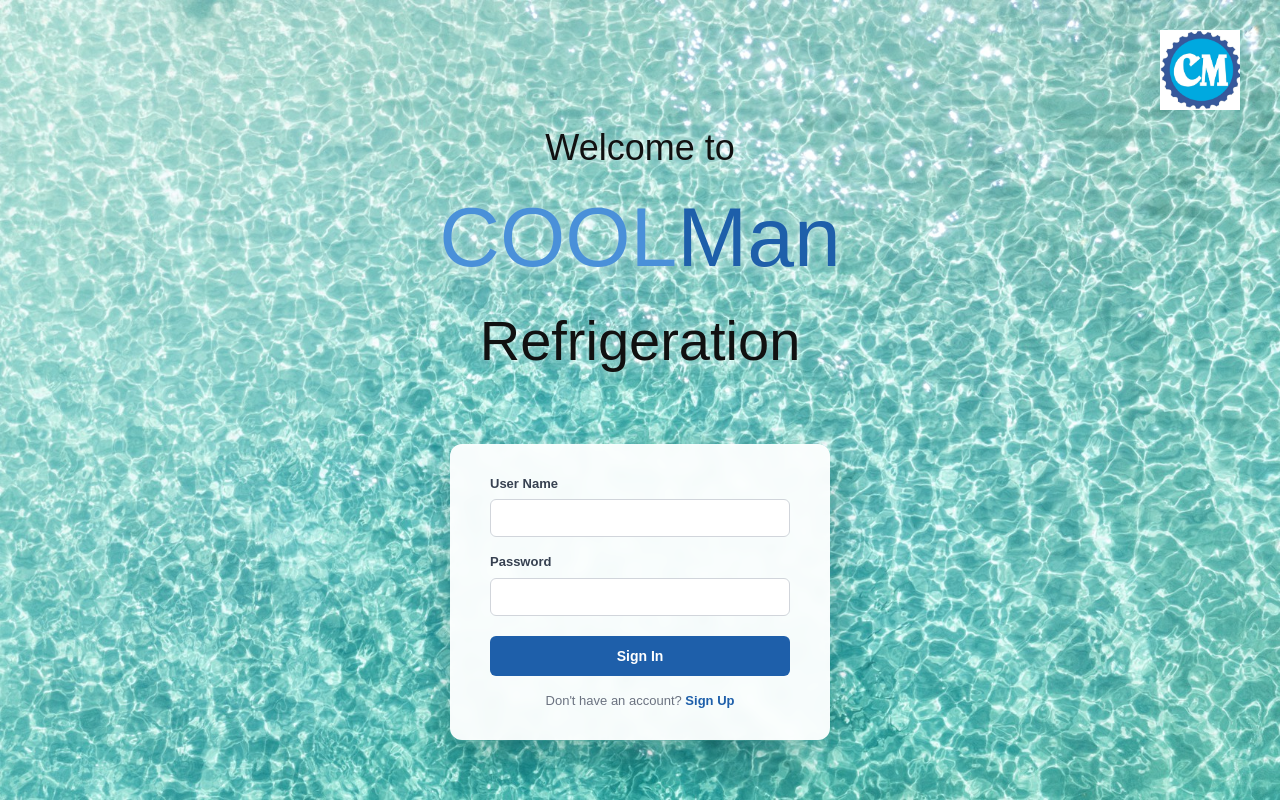
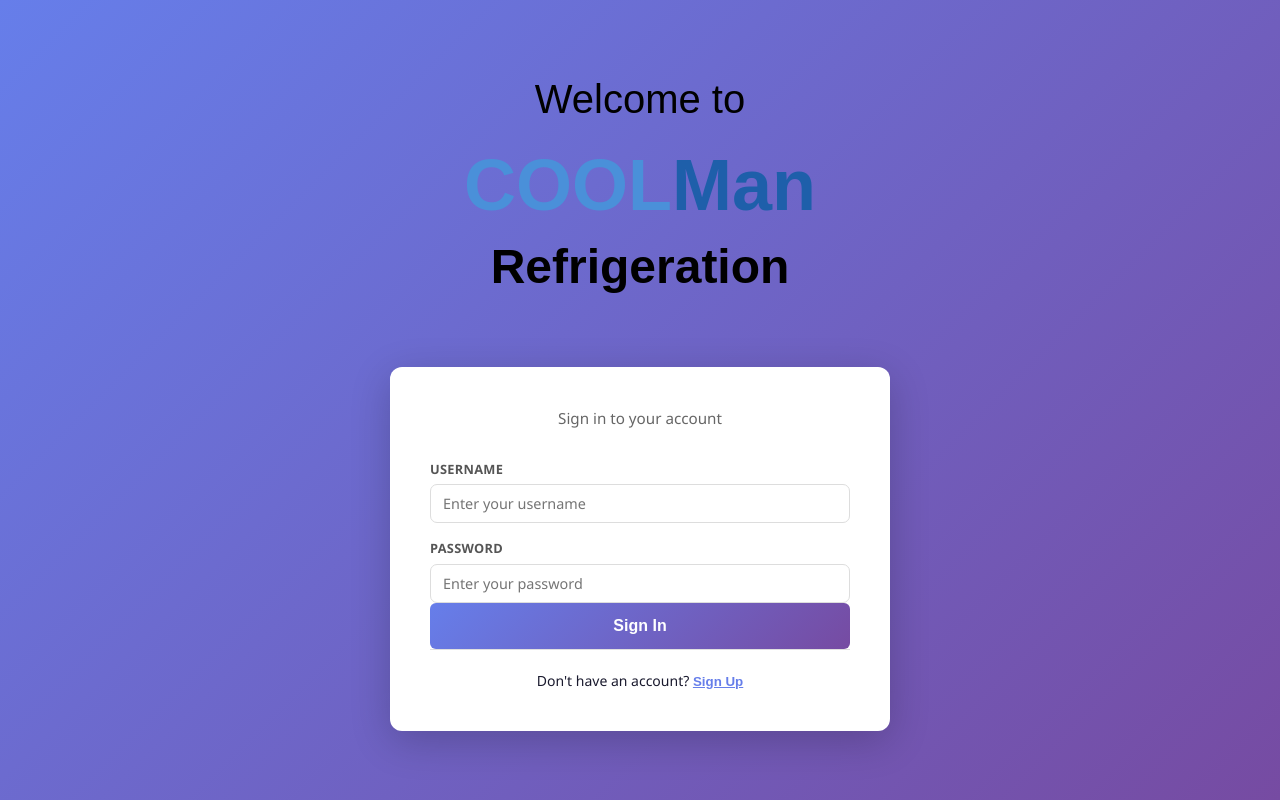
Before and after one commit to shanilkamfernando/CoolmanWorkshop, a React (Vite) app in the folder client/: page /signin in a window 1280 px wide. Built offline with nearby package versions, Linux system fonts and the light colour scheme; no server answers.

Commit message:
reverting changes of signin

```diff
--- a/client/src/components/auth/SignIn.tsx
+++ b/client/src/components/auth/SignIn.tsx
@@ -1,459 +1,178 @@
-// // ============================================
-// // SignIn Component - Works with your TypeScript backend
-// // Save as: client/src/pages/auth/SignIn.tsx
-// // ============================================
-
-// import { useState } from "react";
-// import { useNavigate } from "react-router-dom";
-// import axios from "axios";
-// import "./Auth.css";
-
-// interface SignInForm {
-//   username: string;
-//   password: string;
-// }
-
-// const SignIn = () => {
-//   const navigate = useNavigate();
-//   const [formData, setFormData] = useState<SignInForm>({
-//     username: "",
-//     password: "",
-//   });
-//   const [error, setError] = useState("");
-//   const [loading, setLoading] = useState(false);
-
-//   const handleChange = (e: React.ChangeEvent<HTMLInputElement>) => {
-//     const { name, value } = e.target;
-//     setFormData((prev) => ({
-//       ...prev,
-//       [name]: value,
-//     }));
-//     if (error) setError("");
-//   };
-
-//   const handleSubmit = async (e: React.FormEvent) => {
-//     e.preventDefault();
-//     setError("");
-//     setLoading(true);
-
-//     try {
-//       // Validation
-//       if (!formData.username || !formData.password) {
-//         setError("Please enter both username and password");
-//         setLoading(false);
-//         return;
-//       }
-
-//       // Call backend API
-//       const response = await axios.post(
-//         "https://coolmanworkshop-production.up.railway.app/api/auth/signin",
-//         {
-//           username: formData.username,
-//           password: formData.password,
-//         },
-//       );
-
-//       if (response.data.token) {
-//         // Store user data and token
-//         localStorage.setItem("token", response.data.token);
-//         localStorage.setItem("user", JSON.stringify(response.data.user));
-
-//         console.log("Login successful:", response.data.user);
-
-//         // // Redirect based on role
-//         // if (response.data.user.role === "admin") {
-//         //   navigate("/dashboard");
-//         // } else {
-//         //   navigate("/dashboard");
-//         // }
-
-//         //everyone goes to dashboard - admin will see user management title there
-//         navigate("/dashboard");
-//       }
-//     } catch (err: any) {
-//       console.error("Signin error:", err);
-//       setError(
-//         err.response?.data?.error ||
-//           "Login failed. Please check your credentials.",
-//       );
-//     } finally {
-//       setLoading(false);
-//     }
-//   };
-
-//   return (
-//     <div className="auth-container">
-//       {/* <div>
-//         <div>Welcome to</div>
-//         <br />
-//         <span className="brand-cool">COOL</span>
-//         <span className="brand-man">Man</span> <br />
-//         <div>Refrigeration</div>
-//       </div> */}
-//       <div style={{ textAlign: "center", fontFamily: "Arial, sans-serif" }}>
-//         <div
-//           style={{
-//             fontSize: "40px",
-//             fontWeight: 400,
-//             color: "#000",
-//             marginBottom: "20px",
-//           }}
-//         >
-//           Welcome to
-//         </div>
-//         <div
-//           style={{
-//             fontSize: "72px",
-//             fontWeight: 700,
-//             lineHeight: 1,
-//             marginBottom: "10px",
-//           }}
-//         >
-//           <span style={{ color: "#4a90d9" }}>COOL</span>
-//           <span style={{ color: "#1e5faa" }}>Man</span>
-//         </div>
-//         <div style={{ fontSize: "48px", fontWeight: 600, color: "#000" }}>
-//           Refrigeration
-//         </div>
-//       </div>
-//       <div className="auth-box">
-//         <div className="auth-header">
-//           <p className="auth-subtitle">Sign in to your account</p>
-//         </div>
-
-//         {error && (
-//           <div className="error-message">
-//             <span>⚠️ {error}</span>
-//           </div>
-//         )}
-
-//         <form onSubmit={handleSubmit} className="auth-form">
-//           <div className="form-group">
-//             <label htmlFor="username">Username</label>
-//             <input
-//               type="text"
-//               id="username"
-//               name="username"
-//               value={formData.username}
-//               onChange={handleChange}
-//               placeholder="Enter your username"
-//               autoComplete="username"
-//               disabled={loading}
-//             />
-//           </div>
-
-//           <div className="form-group" style={{ paddingTop: "1rem" }}>
-//             <label htmlFor="password">Password</label>
-//             <input
-//               type="password"
-//               id="password"
-//               name="password"
-//               value={formData.password}
-//               onChange={handleChange}
-//               placeholder="Enter your password"
-//               autoComplete="current-password"
-//               disabled={loading}
-//             />
-//           </div>
-
-//           <button type="submit" className="btn-primary" disabled={loading}>
-//             {loading ? "Signing In..." : "Sign In"}
-//           </button>
-//         </form>
-
-//         <div className="auth-footer">
-//           <p>
-//             Don't have an account?{" "}
-//             <button
-//               onClick={() => navigate("/signup")}
-//               className="link-button"
-//               disabled={loading}
-//             >
-//               Sign Up
-//             </button>
-//           </p>
-//         </div>
-//       </div>
-//     </div>
-//   );
-// };
-
-// export default SignIn;
-
 // ============================================
-// Sign In Page - Redesigned to match brand
+// SignIn Component - Works with your TypeScript backend
+// Save as: client/src/pages/auth/SignIn.tsx
 // ============================================
 
-import { useState, useCallback, useEffect } from "react";
+import { useState } from "react";
 import { useNavigate } from "react-router-dom";
 import axios from "axios";
-// Place your images in client/src/assets/:
-import bgImage from "../../assets/bgImage.jpg"; // your ocean/water background image
-import cmLogo from "../../assets/mainlogo.jpeg"; // optional CM logo top-right
+import "./Auth.css";
+
+interface SignInForm {
+  username: string;
+  password: string;
+}
 
 const SignIn = () => {
-  const [formData, setFormData] = useState({ username: "", password: "" });
+  const navigate = useNavigate();
+  const [formData, setFormData] = useState<SignInForm>({
+    username: "",
+    password: "",
+  });
   const [error, setError] = useState("");
   const [loading, setLoading] = useState(false);
-  const navigate = useNavigate();
 
-  useEffect(() => {
-    document.body.style.margin = "0";
-    document.body.style.padding = "0";
-    return () => {
-      document.body.style.margin = "";
-      document.body.style.padding = "";
+  const handleChange = (e: React.ChangeEvent<HTMLInputElement>) => {
+    const { name, value } = e.target;
+    setFormData((prev) => ({
+      ...prev,
+      [name]: value,
+    }));
+    if (error) setError("");
   };
-  }, []);
 
-  const handleChange = useCallback(
-    (e: React.ChangeEvent<HTMLInputElement>) => {
-      const { name, value } = e.target;
-      setFormData((prev) => ({ ...prev, [name]: value }));
-      if (error) setError("");
-    },
-    [error],
-  );
-
-  const handleSubmit = useCallback(
-    async (e: React.FormEvent) => {
+  const handleSubmit = async (e: React.FormEvent) => {
     e.preventDefault();
     setError("");
     setLoading(true);
+
     try {
+      // Validation
+      if (!formData.username || !formData.password) {
+        setError("Please enter both username and password");
+        setLoading(false);
+        return;
+      }
+
+      // Call backend API
       const response = await axios.post(
         "https://coolmanworkshop-production.up.railway.app/api/auth/signin",
-          formData,
+        {
+          username: formData.username,
+          password: formData.password,
+        },
       );
-        if (response.data.success) {
+
+      if (response.data.token) {
+        // Store user data and token
         localStorage.setItem("token", response.data.token);
         localStorage.setItem("user", JSON.stringify(response.data.user));
+
+        console.log("Login successful:", response.data.user);
+
+        // // Redirect based on role
+        // if (response.data.user.role === "admin") {
+        //   navigate("/dashboard");
+        // } else {
+        //   navigate("/dashboard");
+        // }
+
+        //everyone goes to dashboard - admin will see user management title there
         navigate("/dashboard");
-        } else {
-          setError(response.data.message || "Login failed");
       }
     } catch (err: any) {
+      console.error("Signin error:", err);
       setError(
-          err.response?.data?.message ||
+        err.response?.data?.error ||
           "Login failed. Please check your credentials.",
       );
     } finally {
       setLoading(false);
     }
-    },
-    [formData, navigate],
-  );
+  };
 
   return (
+    <div className="auth-container">
+      {/* <div>
+        <div>Welcome to</div>
+        <br />
+        <span className="brand-cool">COOL</span>
+        <span className="brand-man">Man</span> <br />
+        <div>Refrigeration</div>
+      </div> */}
+      <div style={{ textAlign: "center", fontFamily: "Arial, sans-serif" }}>
         <div
           style={{
-        minHeight: "100vh",
-        width: "100%",
-        background: `url(${bgImage}) no-repeat center center / cover`,
-        display: "flex",
-        flexDirection: "column",
-        position: "relative",
-        fontFamily: "Arial, sans-serif",
-      }}
-    >
-      {/* Optional CM Logo top-right — uncomment when you have the logo */}
-
-      <div style={{ position: "absolute", top: "30px", right: "40px" }}>
-        <img src={cmLogo} alt="CM" style={{ width: "80px", height: "80px" }} />
-      </div>
-
-      {/* Centered Title */}
-      <div
-        style={{
-          flex: 1,
-          display: "flex",
-          flexDirection: "column",
-          alignItems: "center",
-          justifyContent: "center",
-          textAlign: "center",
-          paddingTop: "60px",
-        }}
-      >
-        <div
-          style={{
-            fontSize: "36px",
+            fontSize: "40px",
             fontWeight: 400,
-            color: "#111",
+            color: "#000",
             marginBottom: "20px",
-            textShadow: "0 2px 8px rgba(255,255,255,0.6)",
           }}
         >
           Welcome to
         </div>
         <div
           style={{
-            fontSize: "84px",
-            fontWeight: 500,
+            fontSize: "72px",
+            fontWeight: 700,
             lineHeight: 1,
-            marginBottom: "20px",
-            textShadow: "0 2px 12px rgba(255,255,255,0.7)",
+            marginBottom: "10px",
           }}
         >
           <span style={{ color: "#4a90d9" }}>COOL</span>
           <span style={{ color: "#1e5faa" }}>Man</span>
         </div>
-        <div
-          style={{
-            fontSize: "56px",
-            fontWeight: 400,
-            color: "#111",
-            textShadow: "0 2px 10px rgba(255,255,255,0.6)",
-          }}
-        >
+        <div style={{ fontSize: "48px", fontWeight: 600, color: "#000" }}>
           Refrigeration
         </div>
       </div>
+      <div className="auth-box">
+        <div className="auth-header">
+          <p className="auth-subtitle">Sign in to your account</p>
+        </div>
 
-      {/* Sign In Form (bottom center) */}
-      <div
-        style={{
-          display: "flex",
-          justifyContent: "center",
-          paddingBottom: "60px",
-          paddingLeft: "20px",
-          paddingRight: "20px",
-        }}
-      >
-        <form
-          onSubmit={handleSubmit}
-          style={{
-            background: "rgba(255,255,255,0.95)",
-            padding: "30px 40px",
-            borderRadius: "12px",
-            boxShadow: "0 15px 40px rgba(0,0,0,0.2)",
-            width: "100%",
-            maxWidth: "380px",
-            backdropFilter: "blur(6px)",
-          }}
-        >
         {error && (
-            <div
-              style={{
-                background: "#fee2e2",
-                color: "#b91c1c",
-                padding: "10px 12px",
-                borderRadius: "6px",
-                fontSize: "13px",
-                marginBottom: "15px",
-                border: "1px solid #fca5a5",
-              }}
-            >
-              {error}
+          <div className="error-message">
+            <span>⚠️ {error}</span>
           </div>
         )}
 
-          <div style={{ marginBottom: "15px" }}>
-            <label
-              style={{
-                display: "block",
-                fontSize: "13px",
-                fontWeight: 600,
-                color: "#374151",
-                marginBottom: "6px",
-              }}
-            >
-              User Name
-            </label>
+        <form onSubmit={handleSubmit} className="auth-form">
+          <div className="form-group">
+            <label htmlFor="username">Username</label>
             <input
               type="text"
+              id="username"
               name="username"
               value={formData.username}
               onChange={handleChange}
-              required
-              style={{
-                width: "100%",
-                padding: "10px 12px",
-                fontSize: "14px",
-                border: "1px solid #d1d5db",
-                borderRadius: "6px",
-                boxSizing: "border-box",
-                outline: "none",
-              }}
+              placeholder="Enter your username"
+              autoComplete="username"
+              disabled={loading}
             />
           </div>
 
-          <div style={{ marginBottom: "20px" }}>
-            <label
-              style={{
-                display: "block",
-                fontSize: "13px",
-                fontWeight: 600,
-                color: "#374151",
-                marginBottom: "6px",
-              }}
-            >
-              Password
-            </label>
+          <div className="form-group" style={{ paddingTop: "1rem" }}>
+            <label htmlFor="password">Password</label>
             <input
               type="password"
+              id="password"
               name="password"
               value={formData.password}
               onChange={handleChange}
-              required
-              style={{
-                width: "100%",
-                padding: "10px 12px",
-                fontSize: "14px",
-                border: "1px solid #d1d5db",
-                borderRadius: "6px",
-                boxSizing: "border-box",
-                outline: "none",
-              }}
+              placeholder="Enter your password"
+              autoComplete="current-password"
+              disabled={loading}
             />
           </div>
 
+          <button type="submit" className="btn-primary" disabled={loading}>
+            {loading ? "Signing In..." : "Sign In"}
+          </button>
+        </form>
+
+        <div className="auth-footer">
+          <p>
+            Don't have an account?{" "}
             <button
-            type="submit"
+              onClick={() => navigate("/signup")}
+              className="link-button"
               disabled={loading}
-            style={{
-              width: "100%",
-              padding: "12px",
-              background: loading ? "#94a3b8" : "#1e5faa",
-              color: "#fff",
-              border: "none",
-              borderRadius: "6px",
-              fontSize: "14px",
-              fontWeight: 600,
-              cursor: loading ? "not-allowed" : "pointer",
-              transition: "background 0.2s",
-            }}
-          >
-            {loading ? "Signing in..." : "Sign In"}
-          </button>
-
-          <div
-            style={{
-              textAlign: "center",
-              marginTop: "15px",
-              fontSize: "13px",
-              color: "#6b7280",
-            }}
-          >
-            Don't have an account?{" "}
-            <span
-              onClick={() => navigate("/signup")}
-              style={{
-                color: "#1e5faa",
-                fontWeight: 600,
-                cursor: "pointer",
-                textDecoration: "none",
-              }}
-              onMouseEnter={(e) =>
-                (e.currentTarget.style.textDecoration = "underline")
-              }
-              onMouseLeave={(e) =>
-                (e.currentTarget.style.textDecoration = "none")
-              }
             >
               Sign Up
-            </span>
+            </button>
+          </p>
         </div>
-        </form>
       </div>
     </div>
   );
```
Lines whose indentation alone changed are shown as unchanged.
